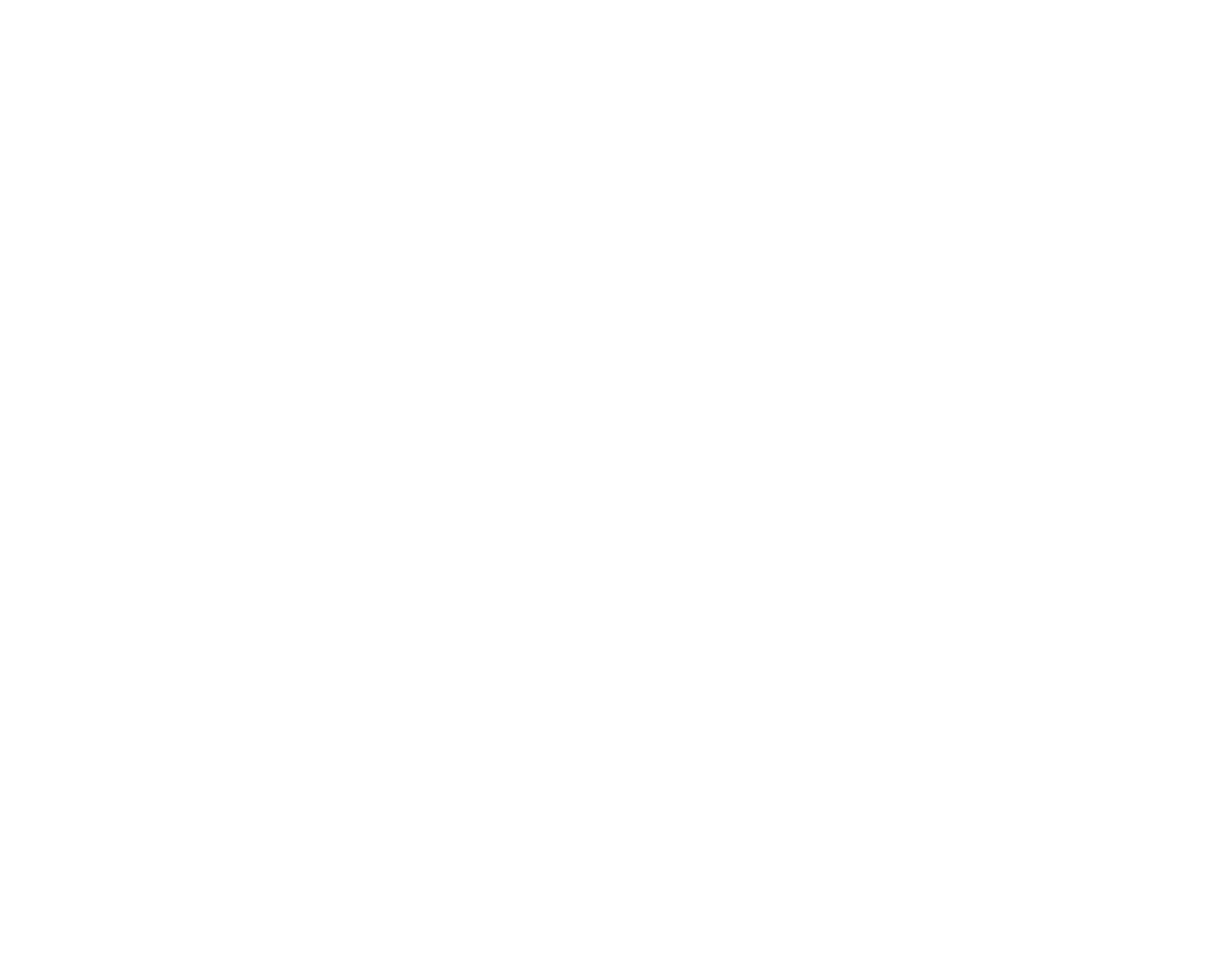
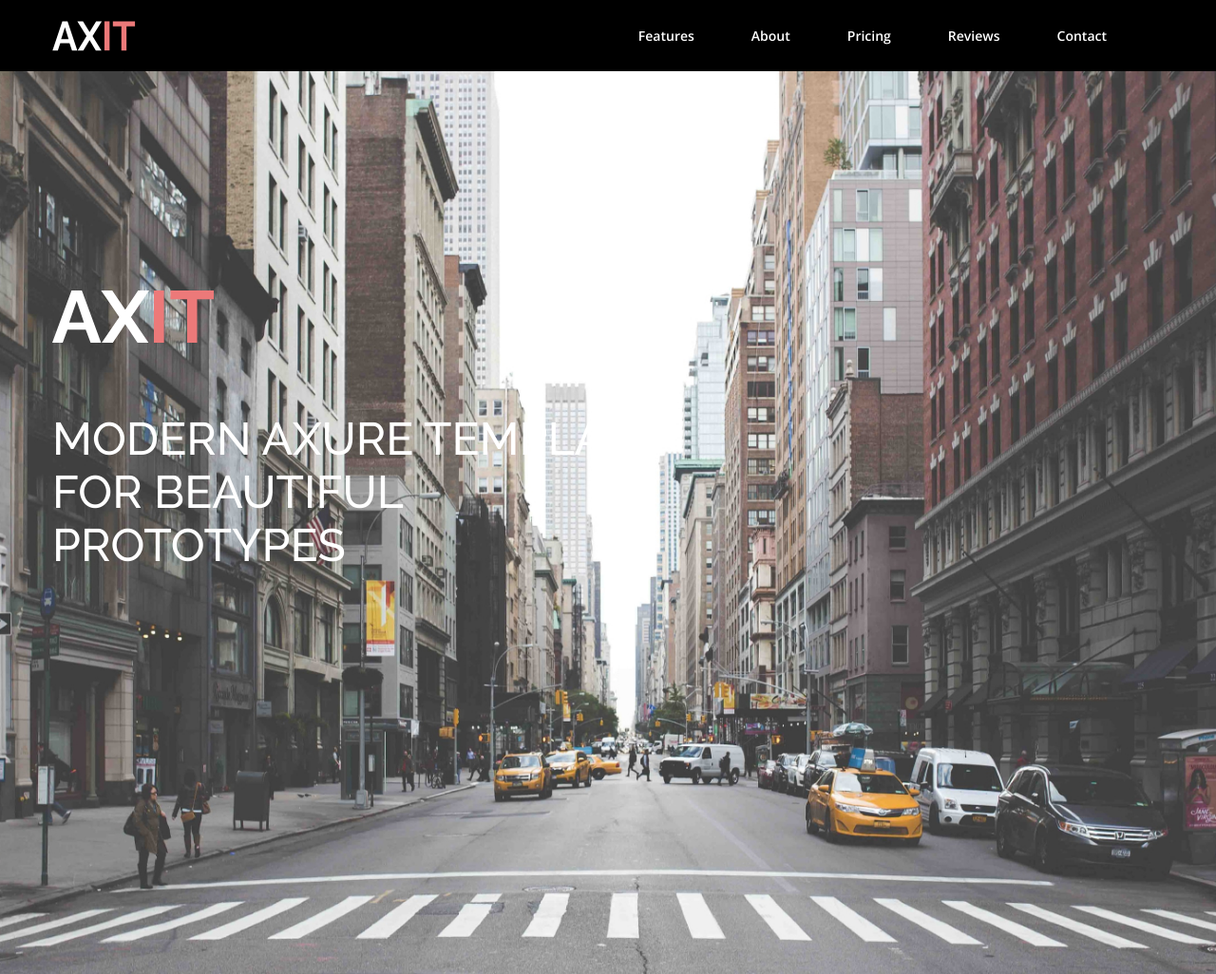
Before and after one commit to NazarDzneladze/tasks, a plain HTML site: page index.html in a window 1280 px wide. Shown: the whole page at 95% size. Before the commit the page ends 800 px from the top, so only its background shows below. Drawn offline with Linux system fonts and the light colour scheme; files whose address does not match are found by name.

Commit message:
Начало положено

```diff
--- a/css/style.css
+++ b/css/style.css
@@ -53,3 +53,106 @@
 		 url('../fonts/open-sans-v29-latin-700.woff2') format('woff2'), /* Chrome 26+, Opera 23+, Firefox 39+ */
 		 url('../fonts/open-sans-v29-latin-700.woff') format('woff'); /* Chrome 6+, Firefox 3.6+, IE 9+, Safari 5.1+ */
   }
+
+
+html{
+	box-sizing: border-box;
+	height: 100%;
+}
+
+*, *::before,*::after{
+	box-sizing: inherit;
+}
+
+.wrapper{
+	width: 1170px;
+	margin: 0 auto;
+}
+
+
+/* header style start */
+
+.header{
+	background-color: #000000;
+	width: 100%;
+}
+
+
+
+.header__flex{
+	display: flex;
+	flex-wrap: wrap;
+	justify-content: space-between;
+}
+
+.header__nav{
+	display: flex;
+	flex-wrap: wrap;
+	align-items: center;
+}
+
+.header__list{
+	display: flex;
+	flex-wrap: wrap;
+	flex-direction: row;
+	align-items: center;
+}
+
+.header__item{
+	margin-right: 60px;
+}
+
+.header__link{
+	font-family: 'Open Sans';
+	font-style: normal;
+	font-weight: 600;
+	font-size: 14px;
+	line-height: 19px;
+	text-transform: capitalize;
+	color: white;
+	text-decoration: none;
+}
+
+
+/* header style end */
+
+
+
+/* intro style start */
+
+.intro{
+	height: 951px;
+	background-image: url(../img/bg.jpg);
+	background-repeat: no-repeat;
+	background-size: cover;
+}
+
+.intro__logo2{
+	padding-top: 208px;
+	margin-bottom: 51px;
+}
+
+.intro__title{
+	width: 670px;
+	margin-bottom: 55px;
+}
+
+.intro__title-style{
+	font-family: 'Raleway';
+	font-style: normal;
+	font-weight: 500;
+	font-size: 48px;
+	line-height: 56px;
+	text-transform: uppercase;
+	color: white;
+}
+
+.intro__title::after{
+	display: block;
+	width: 170px;
+	height: 1px;
+	background-color: #FFFFFF;
+}
+
+
+/* intro style end */
--- a/index.html
+++ b/index.html
@@ -1,5 +1,6 @@
 <!DOCTYPE html>
 <html lang="en">
+
 <head>
 	<meta charset="UTF-8">
 	<meta http-equiv="X-UA-Compatible" content="IE=edge">
@@ -8,7 +9,51 @@
 	<link rel="stylesheet" href="./css/style.css">
 	<title>Document</title>
 </head>
+
 <body>
+	<header class="header">
+		<div class="wrapper">
+			<div class="header__flex">
+				<div class="header__logo">
+					<img src="./img/logo.svg" alt="logo">
+				</div>
 
+				<nav class="header__nav">
+					<ul class="header__list">
+						<li class="header__item">
+							<a href="#!" class="header__link">features</a>
+						</li>
+						<li class="header__item">
+							<a href="#!" class="header__link">About</a>
+						</li>
+						<li class="header__item">
+							<a href="#!" class="header__link">Pricing</a>
+						</li>
+						<li class="header__item">
+							<a href="#!" class="header__link">Reviews</a>
+						</li>
+						<li class="header__item">
+							<a href="#!" class="header__link">Contact</a>
+						</li>
+					</ul>
+				</nav>
+			</div>
+		</div>
+	</header>
+
+
+	<main class="main">
+		<section class="intro">
+			<div class="wrapper">
+				<div class="intro__logo2">
+					<img src="./img/logo2.svg" alt="logo2">
+				</div>
+				<div class="intro__title">
+					<h1 class="intro__title-style">MODERN AXURE TEMPLATE FOR BEAUTIFUL PROTOTYPES</h1>
+				</div>
+			</div>
+		</section>
+	</main>
 </body>
+
 </html>
```
Also changed, not shown: img/bg.jpg (added), img/bg2.jpg (added), img/logo.svg (added), img/logo2.svg (added).
